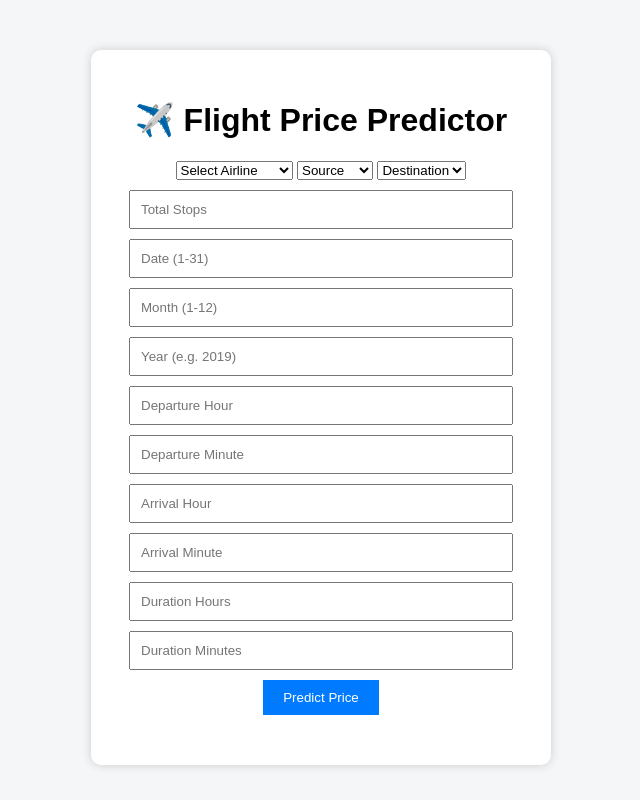
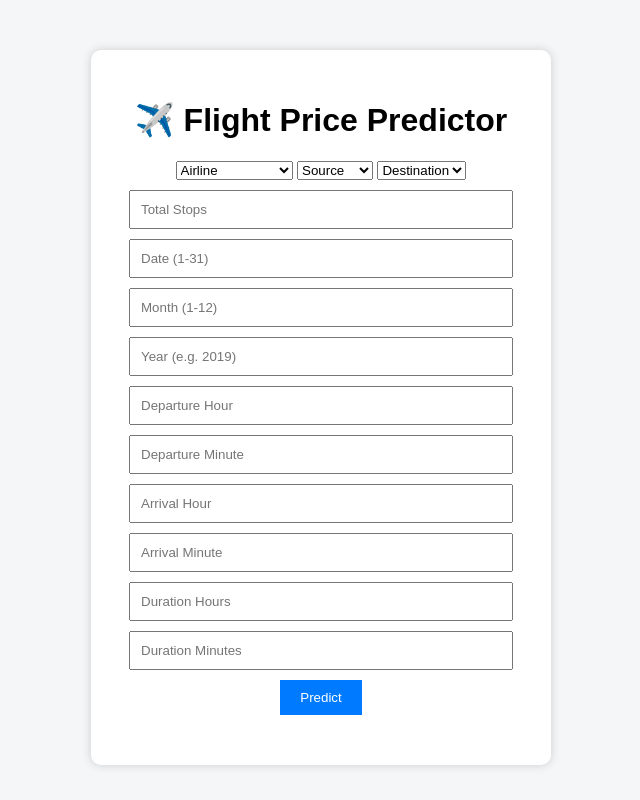
Before and after one commit to asr7code/flight_price_app_onrender, a Python web app: template templates/index.html in a window 1280 px wide. Shown: the whole page, without its empty margins (319-959 px from the left). Run offline with Jinja, Linux system fonts and the light colour scheme; the template is opened without the code that fills it, so the values that code supplies are empty.

Commit message:
Update index.html

```diff
--- a/templates/index.html
+++ b/templates/index.html
@@ -11,9 +11,8 @@
 
         <form action="/predict" method="post">
 
-            <!-- Airline -->
             <select name="Airline" required>
-                <option value="">Select Airline</option>
+                <option value="">Airline</option>
                 <option value="0">IndiGo</option>
                 <option value="1">Air India</option>
                 <option value="2">Jet Airways</option>
@@ -23,7 +22,6 @@
                 <option value="6">Vistara</option>
             </select>
 
-            <!-- Source -->
             <select name="Source" required>
                 <option value="">Source</option>
                 <option value="0">Banglore</option>
@@ -32,7 +30,6 @@
                 <option value="3">Chennai</option>
             </select>
 
-            <!-- Destination -->
             <select name="Destination" required>
                 <option value="">Destination</option>
                 <option value="0">New Delhi</option>
@@ -41,27 +38,22 @@
                 <option value="3">Kolkata</option>
             </select>
 
-            <!-- Stops -->
             <input type="number" name="Total_Stops" placeholder="Total Stops" required>
 
-            <!-- Date -->
             <input type="number" name="Date" placeholder="Date (1-31)" required>
             <input type="number" name="Month" placeholder="Month (1-12)" required>
             <input type="number" name="Year" placeholder="Year (e.g. 2019)" required>
 
-            <!-- Departure -->
             <input type="number" name="Dep_hours" placeholder="Departure Hour" required>
             <input type="number" name="Dep_min" placeholder="Departure Minute" required>
 
-            <!-- Arrival -->
             <input type="number" name="Arrival_hours" placeholder="Arrival Hour" required>
             <input type="number" name="Arrival_min" placeholder="Arrival Minute" required>
 
-            <!-- Duration -->
             <input type="number" name="Duration_hours" placeholder="Duration Hours" required>
             <input type="number" name="Duration_min" placeholder="Duration Minutes" required>
 
-            <button type="submit">Predict Price</button>
+            <button type="submit">Predict</button>
 
         </form>
 
```
